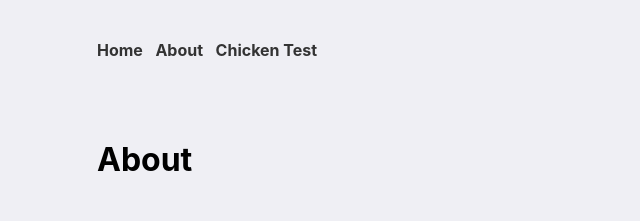
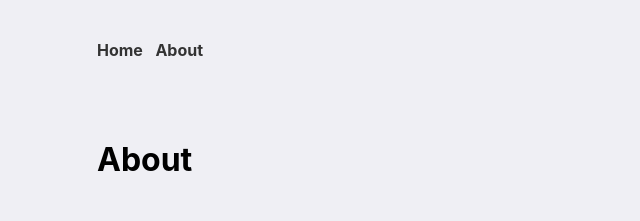
Before and after one commit to foundmonster/foundmonster.github.io, a Jekyll site: the page built from about.md, in a window 1280 px wide. Shown: the top 221 px of the page, without its empty margins (319-959 px from the left). Built offline with Jekyll 4.4.1, drawn with Linux system fonts in a browser that asks for light colours.

Commit message:
removed chicken test

```diff
--- a/_data/navigation.yml
+++ b/_data/navigation.yml
@@ -2,5 +2,3 @@
   link: /
 - name: About
   link: /about.html
-- name: Chicken Test
-  link: www.apple.com
```
